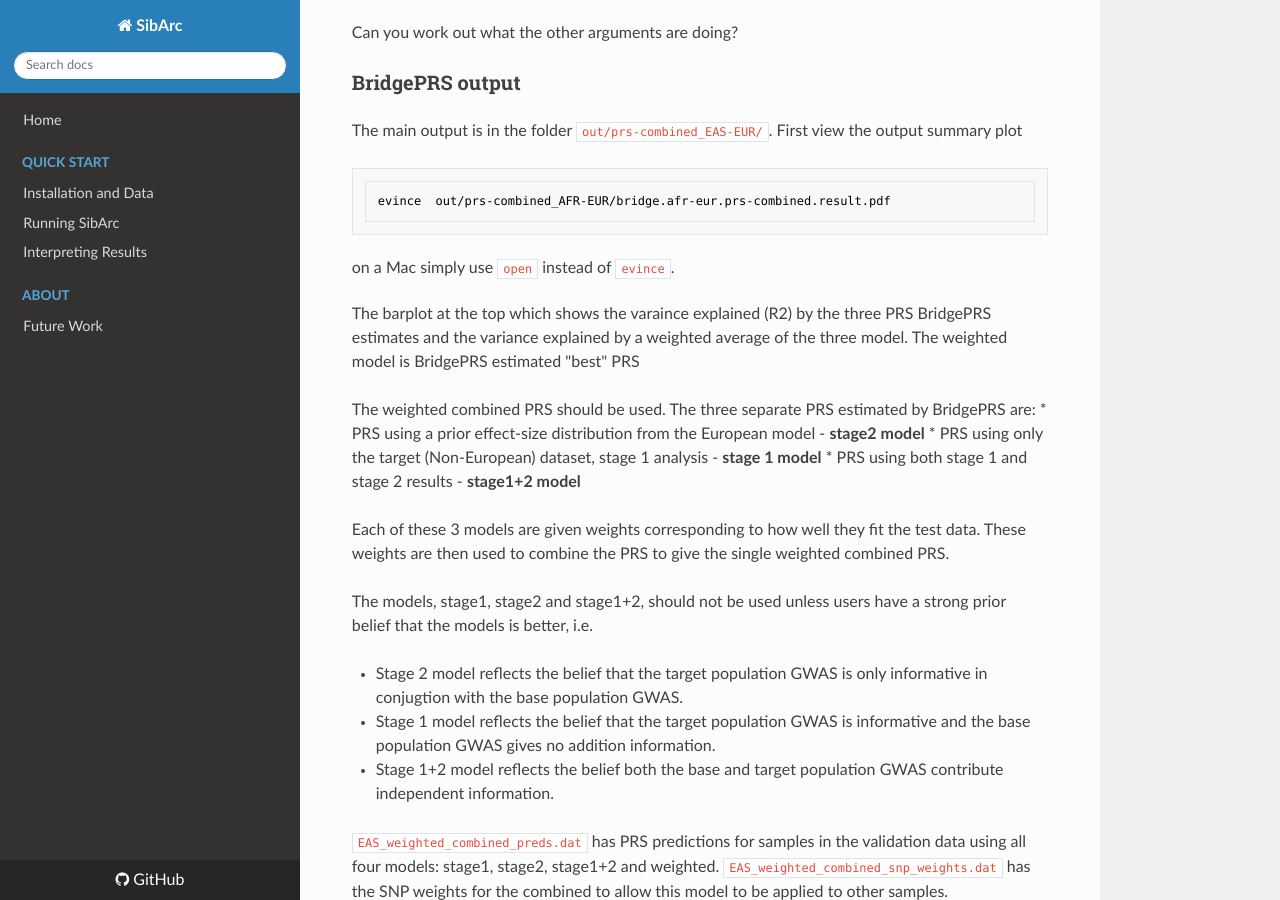
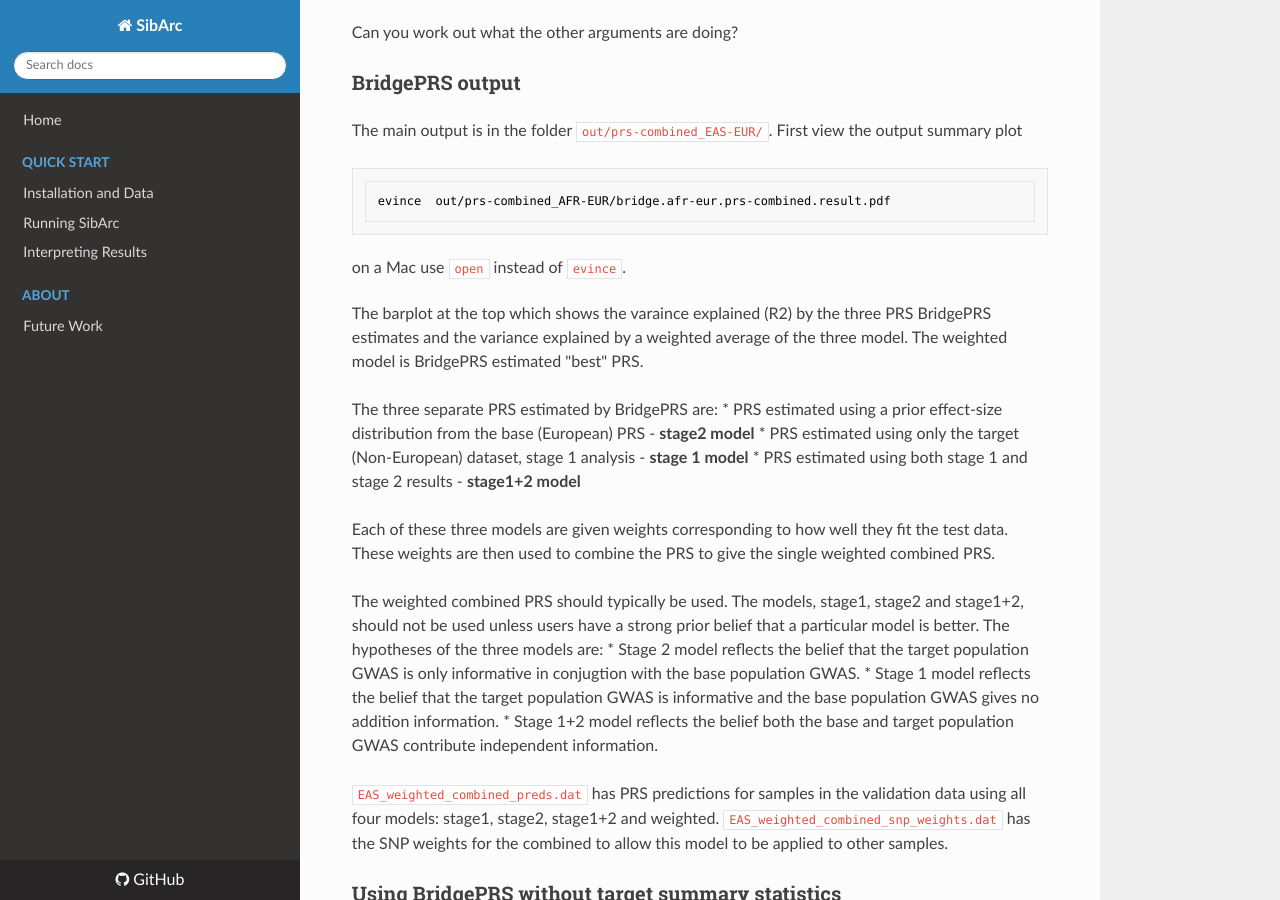
Before and after one commit to tadesouaiaia/sibArc-website, an MkDocs documentation site: the page built from docs/workshop_practical_clive.docx.md, in a window 1280 px wide and 900 px high, scrolled down 3361 px. Built offline with MkDocs 1.6.1, drawn with Linux system fonts in a browser that asks for light colours; comment, search, counter and statistics services are not loaded.

Commit message:
Update workshop_practical_clive.docx.md

````diff
--- a/docs/workshop_practical_clive.docx.md
+++ b/docs/workshop_practical_clive.docx.md
@@ -166,26 +166,25 @@ view the output summary plot
 ```
 evince  out/prs-combined_AFR-EUR/bridge.afr-eur.prs-combined.result.pdf
 ```
-on a Mac simply use `open` instead of `evince`.
+on a Mac use `open` instead of `evince`.
 
 The barplot at the top which shows the varaince
 explained (R2) by the three PRS BridgePRS estimates and the variance
 explained by a weighted average of the three model. The weighted model
-is BridgePRS estimated "best" PRS
+is BridgePRS estimated "best" PRS.
 
-The weighted combined PRS should be used. The three
-separate PRS estimated by BridgePRS are:
-* PRS using a prior effect-size distribution from the European model - **stage2 model**
-* PRS using only the target (Non-European) dataset, stage 1 analysis - **stage 1 model**
-* PRS using both stage 1 and stage  2 results - **stage1+2 model**
+The three separate PRS estimated by BridgePRS are:
+* PRS estimated using a prior effect-size distribution from the base (European) PRS - **stage2 model**
+* PRS estimated using only the target (Non-European) dataset, stage 1 analysis - **stage 1 model**
+* PRS estimated using both stage 1 and stage  2 results - **stage1+2 model**
 
-Each of these 3 models are given weights corresponding to how well
+Each of these three models are given weights corresponding to how well
 they fit the test data. These weights are then used to combine the PRS
 to give the single weighted combined PRS.
 
+The weighted combined PRS should typically be used.
 The models, stage1, stage2 and stage1+2, should not be used unless users have a
-strong prior belief that the models is better, i.e.
-
+strong prior belief that a particular model is better. The hypotheses of the three models are:
 * Stage 2 model reflects the belief that the target population GWAS is only
   informative in conjugtion with the base population GWAS.
 * Stage 1 model reflects the belief that the target population GWAS is
````
